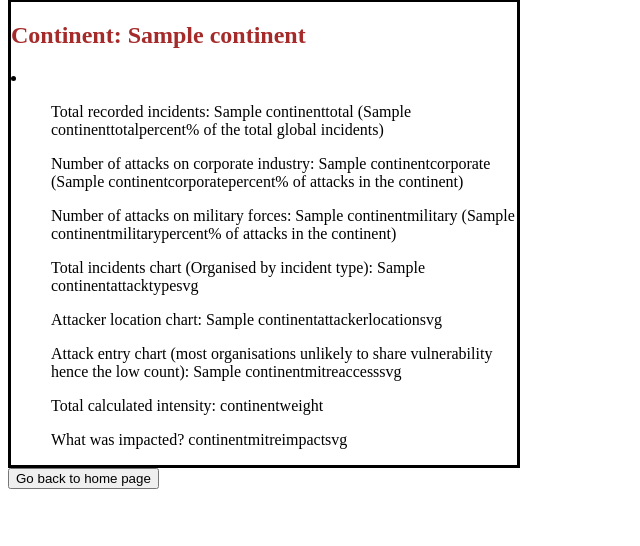
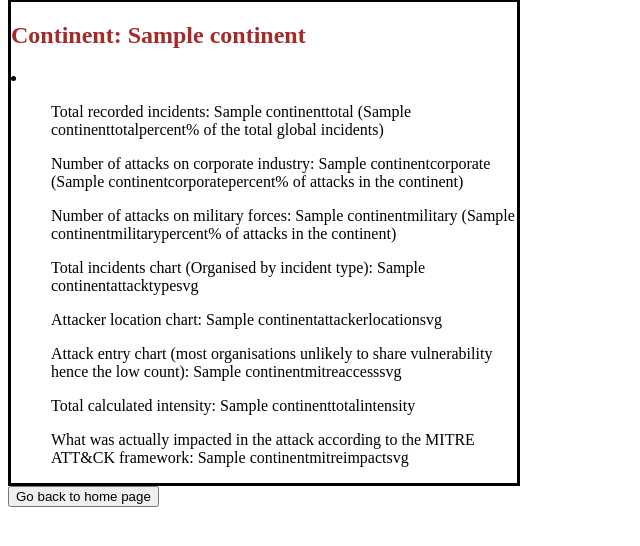
Before and after one commit to DanAlexCox/Cartobreach, a Django app: template templates/index.html in a window 1280 px wide. Shown: the part 233-779 px from the top of the page, without its empty margins (0-640 px from the left). Run offline with Django 5.2, Linux system fonts and the light colour scheme; the template is opened without the code that fills it: most values are stand-ins (such as "Sample title", 1, 10 or a date in 2020); parts of the project's set-up code (start-up, migrations or seed data) failed here and were passed over.

Commit message:
included calculation for intensity and bar chart svg

```diff
--- a/templates/continent.html
+++ b/templates/continent.html
@@ -10,8 +10,8 @@
             <ul>Total incidents chart (Organised by incident type): {{ continentattacktypesvg }}</ul>
             <ul>Attacker location chart: {{ continentattackerlocationsvg }}</ul>
             <ul>Attack entry chart (most organisations unlikely to share vulnerability hence the low count): {{continentmitreaccesssvg}} </ul>
-            <ul>Total calculated intensity: continentweight</ul>
-            <ul>What was impacted? continentmitreimpactsvg </ul>
+            <ul>Total calculated intensity: {{ continenttotalintensity }}</ul>
+            <ul>What was actually impacted in the attack according to the MITRE ATT&CK framework: {{ continentmitreimpactsvg }}</ul>
         </li>
     </div>
 </section>
```
